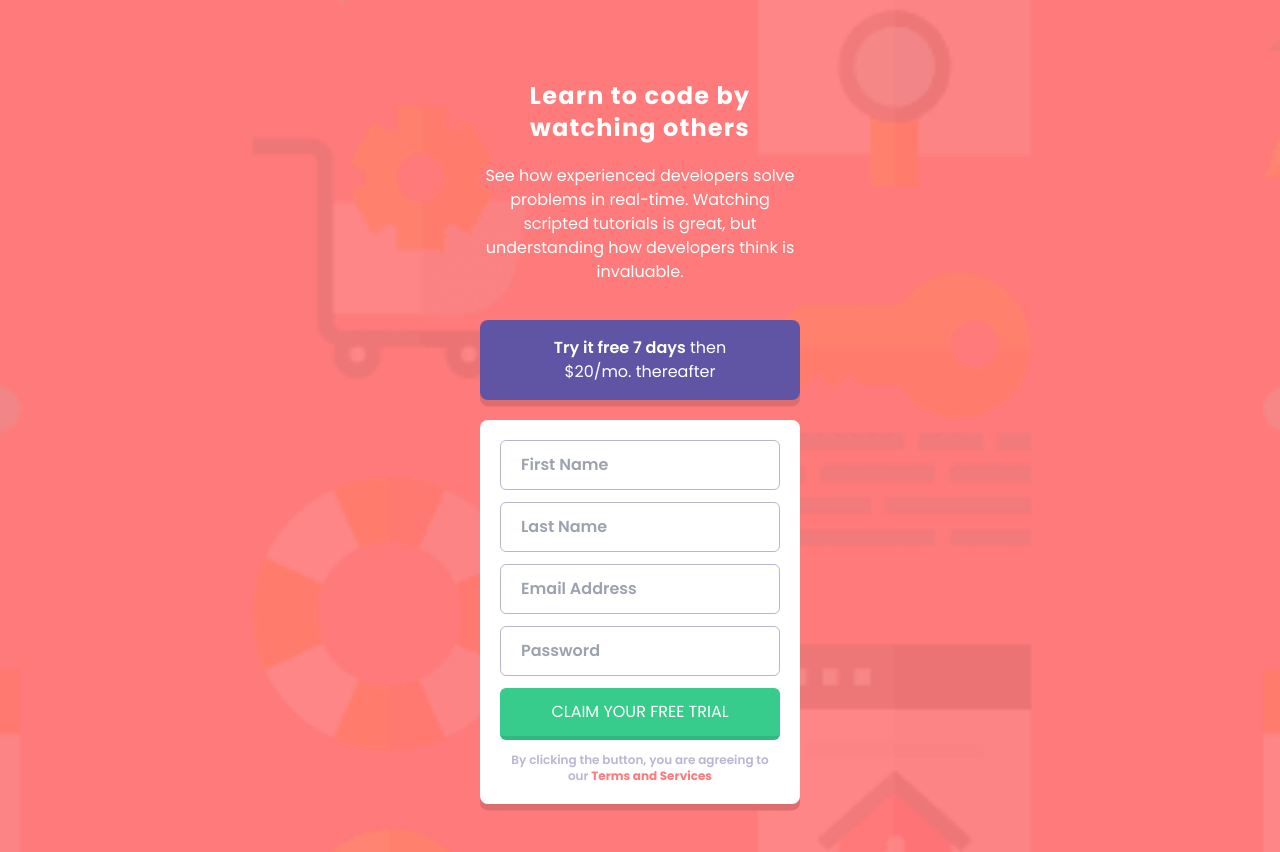
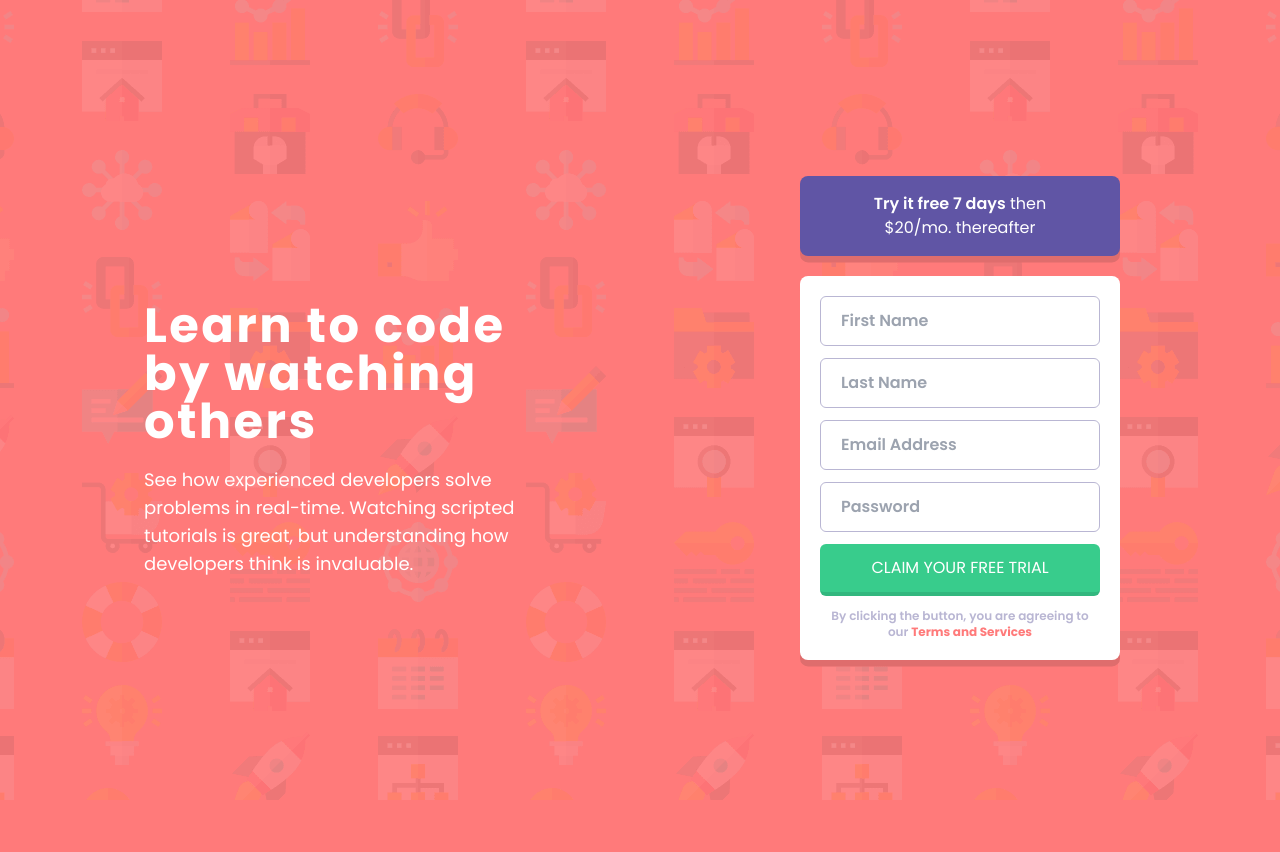
Before and after one commit to Abaljerind/intro-component-with-signup-form, a website: page index.html in a window 1280 px wide. After the commit the page ends 800 px from the top, so only its background shows below. Drawn offline with Linux system fonts and the light colour scheme.

Commit message:
done desktop style mode section left

```diff
--- a/index.html
+++ b/index.html
@@ -26,16 +26,22 @@
     <link rel="stylesheet" href="css/output.css" />
   </head>
   <body
-    class="bg-red bg-bgMobile bg-contain bg-clip-content bg-center bg-no-repeat sm:bg-cover"
+    class="bg-red bg-bgMobile bg-contain bg-clip-content bg-center bg-no-repeat sm:bg-cover xl:bg-bgDesktop"
   >
-    <section class="my-12 font-poppins sm:mx-auto sm:w-[375px]">
-      <article>
-        <h1
-          class="mt-20 px-10 text-center text-2xl font-bold tracking-wider text-white"
+    <section
+      class="my-12 font-poppins sm:mx-auto sm:w-[375px] xl:my-0 xl:flex xl:h-screen xl:w-full xl:flex-wrap xl:items-center xl:justify-center"
+    >
+      <article class="xl:flex-1">
+        <section class="xl:w-4/5">
+          <h1
+            class="mt-20 px-10 text-center text-2xl font-bold tracking-wider text-white xl:ml-36 xl:px-0 xl:text-start xl:text-5xl"
+          >
+            Learn to code by watching others
+          </h1>
+        </section>
+        <p
+          class="mt-5 px-8 text-center text-white xl:ml-20 xl:px-16 xl:text-start xl:text-lg"
         >
-          Learn to code by watching others
-        </h1>
-        <p class="mt-5 px-8 text-center text-white">
           See how experienced developers solve problems in real-time. Watching
           scripted tutorials is great, but understanding how developers think is
           invaluable.
@@ -44,9 +50,9 @@
 
       <!-- TODO:
         1. buat efek animasi underline yang bergerak dari kiri ke kanan saat kursor di letakkan di dalam input. [DONE]
-        2. lanjut javascript nya.
-        3. lanjut buat versi tablet + desktop. -->
-      <div class="form-section mt-9">
+        2. lanjut javascript nya [DONE]
+        3. lanjut buat versi tablet [DONE] + desktop [On Progress, bagian kanan yang form] -->
+      <div class="form-section mt-9 xl:flex-1">
         <div
           class="trial mx-auto w-80 cursor-pointer rounded-lg border-blue bg-blue px-14 py-4 shadow-shadowTrial"
         >
```
Also changed, not shown: css/output.css.
